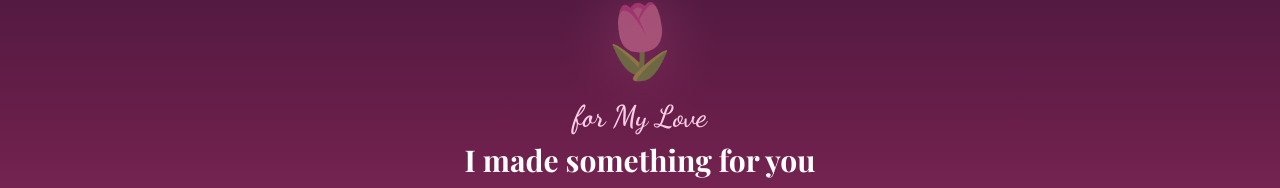
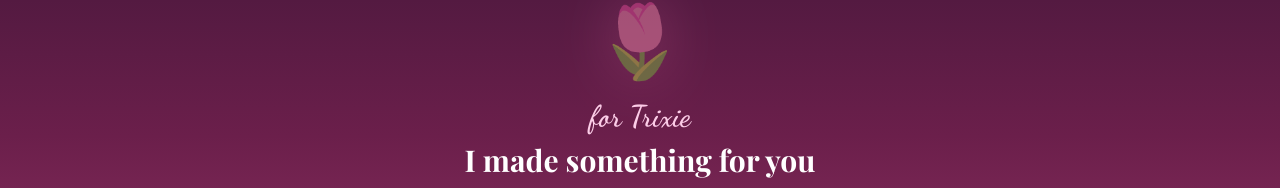
Before and after one commit to GuetaMac/tulip-gift, a Vue app: page / in a window 1280 px wide. Shown: the part 264-452 px from the top of the page. Built offline with nearby package versions, Linux system fonts and the light colour scheme.

Commit message:
change "mylove" word on config to her real name

```diff
--- a/src/config.js
+++ b/src/config.js
@@ -1,6 +1,6 @@
 export const config = {
   // ✏️ EDIT THESE
-  herName: "My Love",
+  herName: "Trixie",
   fromName: "Macky",
 
   // Ang araw na naging kayo (YYYY-MM-DD). Dito kinukuha ang bilang ng buwan.
```
